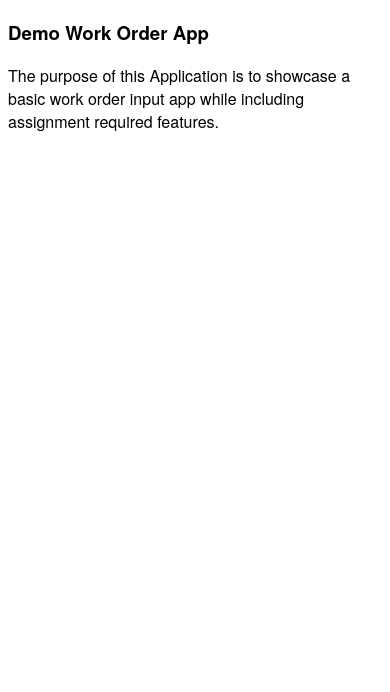
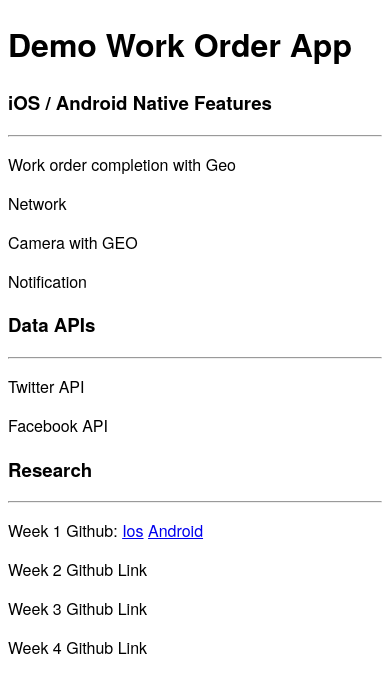
Before and after one commit to jonroundy/avf-ios-app, a plain HTML site: page www/index.html in a window 390 px wide. Drawn offline with Linux system fonts and the light colour scheme.

```diff
--- a/www/css/style.css
+++ b/www/css/style.css
@@ -2,17 +2,13 @@
 	font-family:'HelveticaNeue-Light', 'HelveticaNeue', Helvetica, Arial, sans-serif;
 }
 
-@media only screen and (device-width: 768px) {
-  /* For general iPad layouts */
+@media only screen and (min-device-width: 481px) and (max-device-width: 481px) and (orientation:portrait) {
+  /* For portrait layouts only */
+  body { background-color:#FFF; }
 }
 
-@media only screen and (min-device-width: 481px) and (max-device-width: 1024px) and (orientation:portrait) {
-  /* For portrait layouts only */
+@media only screen and (min-device-width: 768px) and (max-device-width: 1024px) and (orientation:landscape) {
+  /* For landscape layouts only */
+  body { background-color:#d13333; }
+
 }
-
-@media only screen and (min-device-width: 481px) and (max-device-width: 1024px) and (orientation:landscape) {
-  /* For landscape layouts only */
-  .info{
-
-  }
-}
--- a/www/index.html
+++ b/www/index.html
@@ -5,16 +5,44 @@
         <meta name="format-detection" content="telephone=no" />
         <meta name="viewport" content="user-scalable=no, initial-scale=1, maximum-scale=1, minimum-scale=1, width=device-width, height=device-height, target-densitydpi=device-dpi" />
         <link rel="stylesheet" type="text/css" href="css/style.css" />
+
         <title>Work Order App</title>
     </head>
     <body>
-        <div class="info">
-            <h3>Demo Work Order App</h3>
-            <p>The purpose of this Application is to showcase a basic work order input app while including assignment required features.</p>
-            </div>
 
+        <div class="header">
+            <h1>Demo Work Order App</h1>
+        </div>
+
+        <div class="features">
+        <h3> iOS / Android Native Features </h3>
+        <hr/>
+        <p>Work order completion with Geo</p>
+        <p>Network</p>
+        <p>Camera with GEO </p>
+        <p>Notification</p>
+        </div>
+
+        <div class="dataApi">
+        <h3> Data APIs </h3>
+        <hr/>
+        <p> Twitter API </p>
+        <p> Facebook API </p>
+        </div>
+
+        <div class="research">
+        <h3> Research </h3>
+        <hr/>
+        <p> Week 1 Github:
+        <a href="https://github.com/jonroundyfs/avf-ios-app.git">Ios</a>
+        <a href="https://github.com/jonroundyfs/avf-android-app.git">Android</a></p>
+        <p> Week 2 Github Link</p>
+        <p> Week 3 Github Link</p>
+        <p> Week 4 Github Link</p>
+
+        </div>
         <script type="text/javascript" src="cordova-2.3.0.js"></script>
-        <script type="text/javascript" src="js/main.js"></script>
+        <script type="text/javascript" src="js/index.js"></script>
         <script type="text/javascript">
             app.initialize();
         </script>
```
Also changed, not shown: 4 other files.
